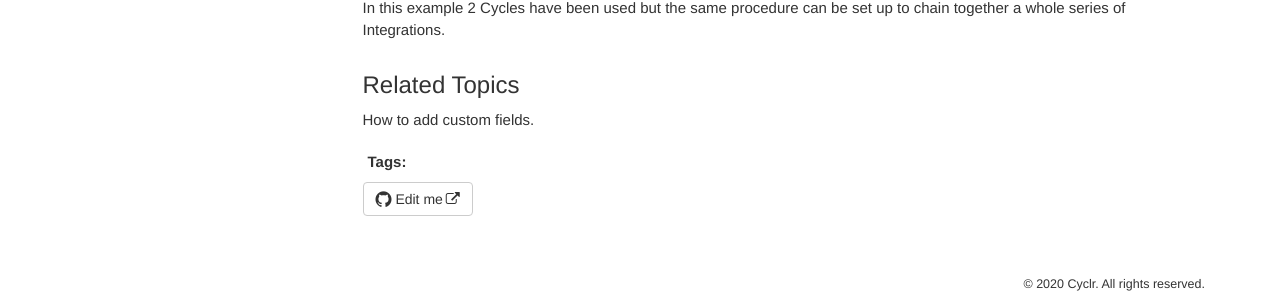
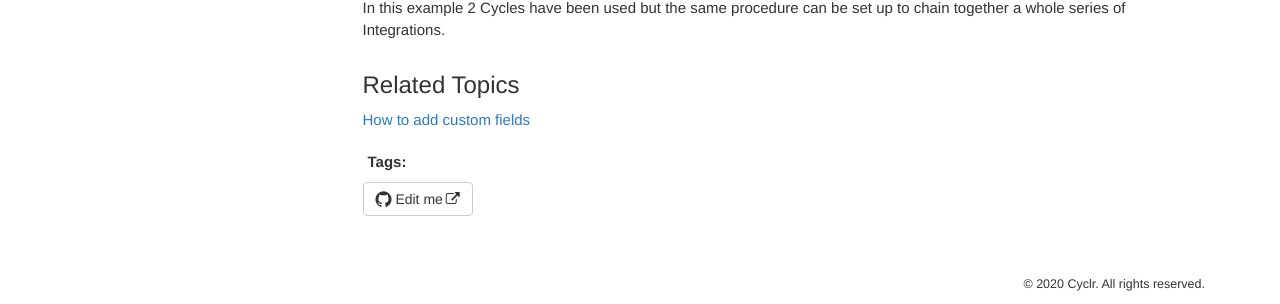
Before and after one commit to sneakysneak/docs, a Jekyll site: the page built from pages/utility-connectors/06-generic-webhook.md, in a window 1280 px wide and 1085 px high. Shown: the part 731-1035 px from the top of the window. Built offline with Jekyll 4.4.1, drawn with Linux system fonts in a browser that asks for light colours; nearby versions of some CDN libraries; comment, search, counter and statistics services are not loaded; part of the change alters nothing that is shown.

```diff
--- a/pages/utility-connectors/06-generic-webhook.md
+++ b/pages/utility-connectors/06-generic-webhook.md
@@ -25,4 +25,4 @@ In this example 2 Cycles have been used but the same procedure can be set up to
 
 ## Related Topics
 
-How to add custom fields.
+[How to add custom fields](./adding-custom-fields)
```
